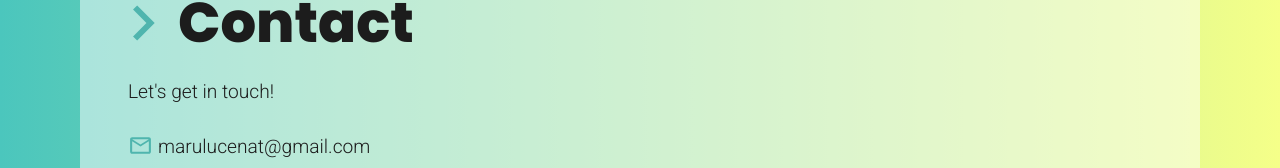
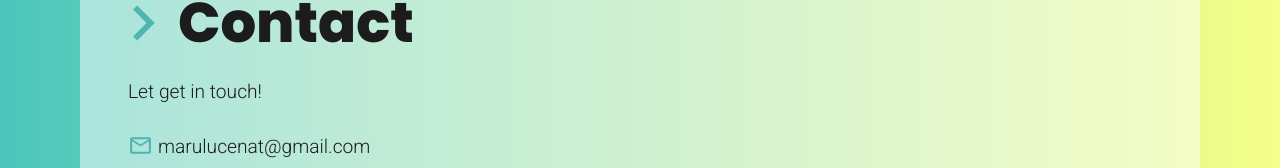
Before and after one commit to marugy99/marucodes, a Next.js app: page /contact in a window 1280 px wide. Shown: the part 126-294 px from the top of the page. Built offline with nearby package versions, Linux system fonts and the light colour scheme.

Commit message:
Please wooork

```diff
--- a/pages/contact.js
+++ b/pages/contact.js
@@ -10,7 +10,7 @@ const Contact = () => {
           <MdKeyboardArrowRight />
           <h1>Contact</h1>
         </div>
-        <p>Let's get in touch!</p>
+        <p>Let get in touch!</p>
         <div className="text-icon">
           <MdMailOutline />
           <p>marulucenat@gmail.com</p>
--- a/pages/index.js
+++ b/pages/index.js
@@ -16,7 +16,7 @@ export default function Home() {
         </header>
 
         <p>
-          <span className="emoji wave">👋</span> I'm a self-taught{" "}
+          <span className="emoji wave">👋</span> I am a self-taught{" "}
           <span className="bolder">front-end developer</span> who is passionate
           about learning new technologies & building things. As an art and
           design enthusiast, I truly love bringing ideas to life in the form of
--- a/pages/journal/index.js
+++ b/pages/journal/index.js
@@ -1,6 +1,6 @@
 import client from "../../client";
 import Link from "next/link";
-import { checkObj, formatDate } from "../../functions/coolFunctions";
+import { checkObj, formatDate } from "../../customFunctions/coolFunctions";
 import Head from "../../components/Head";
 import { MdKeyboardArrowRight } from "react-icons/md";
 
@@ -14,7 +14,7 @@ const Posts = ({ postsData }) => {
             <MdKeyboardArrowRight />
             <h1>Journal</h1>
           </div>
-          <p>Some of my thoughts on the things I'm learning and building.</p>
+          <p>Some of my thoughts on the things I am learning and building.</p>
         </header>
         {postsData &&
           postsData.map((post, index) => (
--- a/pages/projects/index.js
+++ b/pages/projects/index.js
@@ -1,6 +1,6 @@
 import client from "../../client";
 import BlockContent from "@sanity/block-content-to-react";
-import { checkObj } from "../../functions/coolFunctions";
+import { checkObj } from "../../customFunctions/coolFunctions";
 import Head from "../../components/Head";
 import { MdKeyboardArrowRight, MdLaunch, MdFolderOpen } from "react-icons/md";
 import { ImCircleUp } from "react-icons/im";
```
